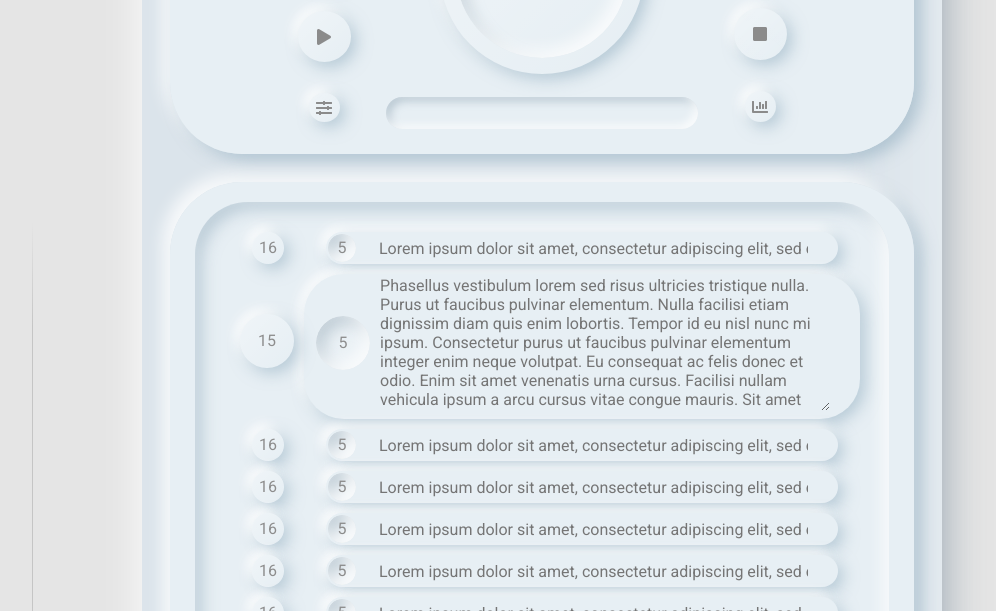
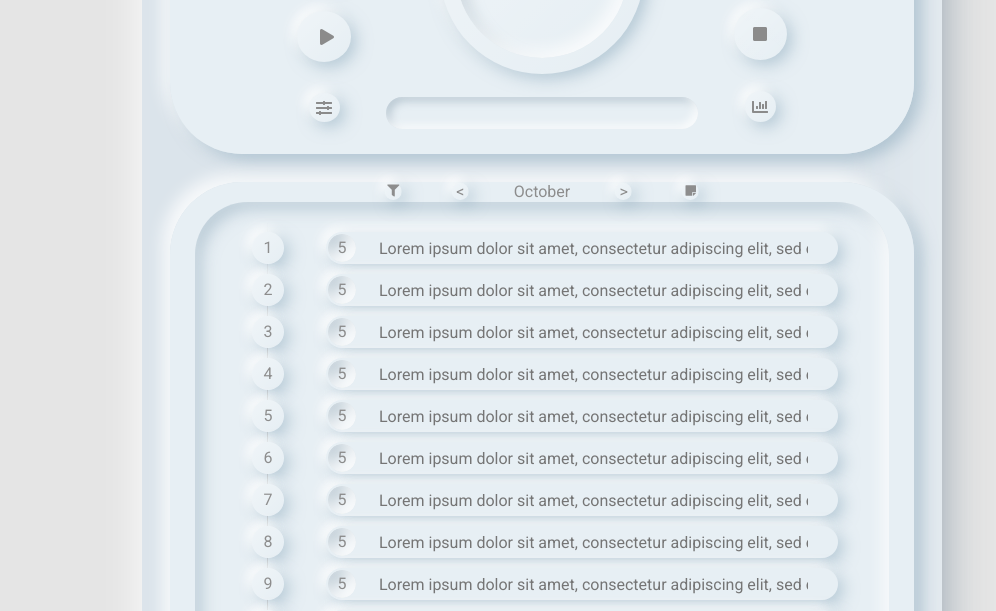
Before and after one commit to ornovetsky/organizer, a plain HTML site: page index.html in a window 1280 px wide. Shown: the part 189-800 px from the top of the page, without its empty margins (98-1094 px from the left). Drawn offline with Linux system fonts and the light colour scheme.

Commit message:
added note rendering component and selection functionality

```diff
--- a/index.html
+++ b/index.html
@@ -28,17 +28,27 @@
           <div class="stats" id="stats"><i class="fas fa-chart-bar"></i></div>
         </div>
     </div>
+    <div class="navbar">
+      <div class="navbar-container">
+          <div class="btn-nav" id="nav-filter"><i class="fas fa-filter"></i></div>
+          <div class="btn-nav" id="nav-month-prev"><p class="text"><</p></div>
+          <p class="month">October</p>
+          <div class="btn-nav" id="nav-month-next"><p class="text">></p></div>
+          <div class="btn-nav" id="nav-notes"><i class="fas fa-sticky-note"></i></div>
+      </div>
+    </div>
     <div class="container-organizer">
+
       <div class="line"></div>
       <div class="container-organizer-inside">
-
+<!--
         <div class="day-unsel">
                <div class="day-unsel-number"><p class="date-unsel" id="date-unsel">16</p></div>
                 <div class="day-unsel-text">
                     <div class="day-unsel-pomodoro-amount" id="day-pomodoro-amount">
                       <p class="pom-amount-unsel" id="pom-amount-unsel">5</p>
                     </div>
-                    <input type="text" class="day-unsel-notes-input" id="day-notes-input" placeholder="Lorem ipsum dolor sit amet, consectetur adipiscing elit, sed do eiusmod tempor ">
+                    <input type="text" class="day-unsel-notes-input" placeholder="Lorem ipsum dolor sit amet, consectetur adipiscing elit, sed do eiusmod tempor ">
               </div>
         </div>
         <div class="day-sel">
@@ -47,8 +57,7 @@
                     <div class="day-sel-pomodoro-amount" id="day-pomodoro-amount">
                       <p class="pom-amount-sel" id="pom-amount-sel">5</p>
                     </div>
-                    <!-- <input type="text" class="day-sel-notes-input" id="day-notes-input" placeholder="Lorem ipsum dolor sit amet, consectetur adipiscing elit, sed do eiusmod tempor "> -->
-                    <textarea name="" id="day-notes-input" cols="30" rows="10" class="day-sel-notes-input" placeholder="Phasellus vestibulum lorem sed risus ultricies tristique nulla. Purus ut faucibus pulvinar elementum. Nulla facilisi etiam dignissim diam quis enim lobortis. Tempor id eu nisl nunc mi ipsum. Consectetur purus ut faucibus pulvinar elementum integer enim neque volutpat. Eu consequat ac felis donec et odio. Enim sit amet venenatis urna cursus. Facilisi nullam vehicula ipsum a arcu cursus vitae congue mauris. Sit amet volutpat consequat mauris nunc. Duis tristique sollicitudin nibh sit amet commodo nulla. Nisl tincidunt eget nullam non nisi est sit. Curabitur vitae nunc sed velit dignissim. Sed risus ultricies tristique nulla aliquet enim tortor."></textarea>
+                    <textarea name="" cols="30" rows="10" class="day-sel-notes-input" placeholder="Phasellus vestibulum lorem sed risus ultricies tristique nulla. Purus ut faucibus pulvinar elementum. Nulla facilisi etiam dignissim diam quis enim lobortis. Tempor id eu nisl nunc mi ipsum. Consectetur purus ut faucibus pulvinar elementum integer enim neque volutpat. Eu consequat ac felis donec et odio. Enim sit amet venenatis urna cursus. Facilisi nullam vehicula ipsum a arcu cursus vitae congue mauris. Sit amet volutpat consequat mauris nunc. Duis tristique sollicitudin nibh sit amet commodo nulla. Nisl tincidunt eget nullam non nisi est sit. Curabitur vitae nunc sed velit dignissim. Sed risus ultricies tristique nulla aliquet enim tortor."></textarea>
               </div>
         </div>
          <div class="day-unsel">
@@ -57,7 +66,7 @@
                     <div class="day-unsel-pomodoro-amount" id="day-pomodoro-amount">
                       <p class="pom-amount-unsel" id="pom-amount-unsel">5</p>
                     </div>
-                    <input type="text" class="day-unsel-notes-input" id="day-notes-input" placeholder="Lorem ipsum dolor sit amet, consectetur adipiscing elit, sed do eiusmod tempor ">
+                    <input type="text" class="day-unsel-notes-input" placeholder="Lorem ipsum dolor sit amet, consectetur adipiscing elit, sed do eiusmod tempor ">
               </div>
         </div>
          <div class="day-unsel">
@@ -66,7 +75,7 @@
                     <div class="day-unsel-pomodoro-amount" id="day-pomodoro-amount">
                       <p class="pom-amount-unsel" id="pom-amount-unsel">5</p>
                     </div>
-                    <input type="text" class="day-unsel-notes-input" id="day-notes-input" placeholder="Lorem ipsum dolor sit amet, consectetur adipiscing elit, sed do eiusmod tempor ">
+                    <input type="text" class="day-unsel-notes-input" placeholder="Lorem ipsum dolor sit amet, consectetur adipiscing elit, sed do eiusmod tempor ">
               </div>
         </div>
          <div class="day-unsel">
@@ -75,7 +84,7 @@
                     <div class="day-unsel-pomodoro-amount" id="day-pomodoro-amount">
                       <p class="pom-amount-unsel" id="pom-amount-unsel">5</p>
                     </div>
-                    <input type="text" class="day-unsel-notes-input" id="day-notes-input" placeholder="Lorem ipsum dolor sit amet, consectetur adipiscing elit, sed do eiusmod tempor ">
+                    <input type="text" class="day-unsel-notes-input" placeholder="Lorem ipsum dolor sit amet, consectetur adipiscing elit, sed do eiusmod tempor ">
               </div>
         </div>
          <div class="day-unsel">
@@ -84,7 +93,7 @@
                     <div class="day-unsel-pomodoro-amount" id="day-pomodoro-amount">
                       <p class="pom-amount-unsel" id="pom-amount-unsel">5</p>
                     </div>
-                    <input type="text" class="day-unsel-notes-input" id="day-notes-input" placeholder="Lorem ipsum dolor sit amet, consectetur adipiscing elit, sed do eiusmod tempor ">
+                    <input type="text" class="day-unsel-notes-input" placeholder="Lorem ipsum dolor sit amet, consectetur adipiscing elit, sed do eiusmod tempor ">
               </div>
         </div>
          <div class="day-unsel">
@@ -93,7 +102,7 @@
                     <div class="day-unsel-pomodoro-amount" id="day-pomodoro-amount">
                       <p class="pom-amount-unsel" id="pom-amount-unsel">5</p>
                     </div>
-                    <input type="text" class="day-unsel-notes-input" id="day-notes-input" placeholder="Lorem ipsum dolor sit amet, consectetur adipiscing elit, sed do eiusmod tempor ">
+                    <input type="text" class="day-unsel-notes-input" placeholder="Lorem ipsum dolor sit amet, consectetur adipiscing elit, sed do eiusmod tempor ">
               </div>
         </div>
          <div class="day-unsel">
@@ -102,7 +111,7 @@
                     <div class="day-unsel-pomodoro-amount" id="day-pomodoro-amount">
                       <p class="pom-amount-unsel" id="pom-amount-unsel">5</p>
                     </div>
-                    <input type="text" class="day-unsel-notes-input" id="day-notes-input" placeholder="Lorem ipsum dolor sit amet, consectetur adipiscing elit, sed do eiusmod tempor ">
+                    <input type="text" class="day-unsel-notes-input" placeholder="Lorem ipsum dolor sit amet, consectetur adipiscing elit, sed do eiusmod tempor ">
               </div>
         </div>
          <div class="day-unsel">
@@ -111,7 +120,7 @@
                     <div class="day-unsel-pomodoro-amount" id="day-pomodoro-amount">
                       <p class="pom-amount-unsel" id="pom-amount-unsel">5</p>
                     </div>
-                    <input type="text" class="day-unsel-notes-input" id="day-notes-input" placeholder="Lorem ipsum dolor sit amet, consectetur adipiscing elit, sed do eiusmod tempor ">
+                    <input type="text" class="day-unsel-notes-input" placeholder="Lorem ipsum dolor sit amet, consectetur adipiscing elit, sed do eiusmod tempor ">
               </div>
         </div>
          <div class="day-unsel">
@@ -120,7 +129,7 @@
                     <div class="day-unsel-pomodoro-amount" id="day-pomodoro-amount">
                       <p class="pom-amount-unsel" id="pom-amount-unsel">5</p>
                     </div>
-                    <input type="text" class="day-unsel-notes-input" id="day-notes-input" placeholder="Lorem ipsum dolor sit amet, consectetur adipiscing elit, sed do eiusmod tempor ">
+                    <input type="text" class="day-unsel-notes-input" placeholder="Lorem ipsum dolor sit amet, consectetur adipiscing elit, sed do eiusmod tempor ">
               </div>
         </div>
          <div class="day-unsel">
@@ -129,10 +138,10 @@
                     <div class="day-unsel-pomodoro-amount" id="day-pomodoro-amount">
                       <p class="pom-amount-unsel" id="pom-amount-unsel">5</p>
                     </div>
-                    <input type="text" class="day-unsel-notes-input" id="day-notes-input" placeholder="Lorem ipsum dolor sit amet, consectetur adipiscing elit, sed do eiusmod tempor ">
+                    <input type="text" class="day-unsel-notes-input" placeholder="Lorem ipsum dolor sit amet, consectetur adipiscing elit, sed do eiusmod tempor ">
               </div>
         </div>
-      </div>
+      </div> -->
     </div>
   </div>
   <script src="script.js"></script>
--- a/script.js
+++ b/script.js
@@ -0,0 +1,112 @@
+const months = [
+  "January",
+  "February",
+  "March",
+  "April",
+  "May",
+  "June",
+  "July",
+  "August",
+  "September",
+  "October",
+  "November",
+  "December",
+];
+// const dayUnsel = document.getElementsByClassName("day-unsel");
+const dayUnsel = document.querySelectorAll(".day-unsel")
+
+const date = new Date();
+
+const lastDay = new Date(date.getFullYear(), date.getMonth()+1, 0).getDate()
+
+
+
+// display current month
+document.querySelector(".month").innerHTML = months[date.getMonth()];
+
+const ContainerOrganizer = document.getElementsByClassName("container-organizer-inside")[0]
+
+
+let days = "";
+
+// function clicked(){
+//   console.log('parent')
+// }
+
+function noteExpand(i){
+
+  renderNotes()
+  // let currentId = 'note-' + i
+  let currentNote = document.getElementById(`note-${i}`)
+  currentNote.classList.remove('day-unsel')
+  currentNote.classList.add('day-sel')
+  currentNote.innerHTML = `  <div class="day-sel-number"><p class="date-sel" id="date-sel">${i}</p></div>
+   <div class="day-sel-text">
+       <div class="day-sel-pomodoro-amount" id="day-pomodoro-amount">
+         <p class="pom-amount-sel" id="pom-amount-sel">5</p>
+       </div>
+       <textarea name="" cols="30" rows="10" class="day-sel-notes-input" placeholder="Phasellus vestibulum lorem sed risus ultricies tristique nulla. Purus ut faucibus pulvinar elementum. Nulla facilisi etiam dignissim diam quis enim lobortis. Tempor id eu nisl nunc mi ipsum. Consectetur purus ut faucibus pulvinar elementum integer enim neque volutpat. Eu consequat ac felis donec et odio. Enim sit amet venenatis urna cursus. Facilisi nullam vehicula ipsum a arcu cursus vitae congue mauris. Sit amet volutpat consequat mauris nunc. Duis tristique sollicitudin nibh sit amet commodo nulla. Nisl tincidunt eget nullam non nisi est sit. Curabitur vitae nunc sed velit dignissim. Sed risus ultricies tristique nulla aliquet enim tortor."></textarea>
+ </div>`
+
+}
+
+function renderNotes(){
+days = ''
+for (let i=1; i<= lastDay; i++) {
+  days += `<div class="day-unsel" id="note-${i}" onclick="noteExpand(${i})">
+  <div class="day-unsel-number"><p class="date-unsel">${i}</p></div>
+   <div class="day-unsel-text">
+       <div class="day-unsel-pomodoro-amount"
+         <p class="pom-amount-unsel">5</p>
+       </div>
+       <input type="text" class="day-unsel-notes-input" placeholder="Lorem ipsum dolor sit amet, consectetur adipiscing elit, sed do eiusmod tempor ">
+ </div>
+</div>`
+ContainerOrganizer.innerHTML = days;
+}}
+
+renderNotes();
+
+
+// написать компонент РендерНоутс, при клике
+
+// const notesDays = document.getElementsByClassName("day-unsel")
+// let asd = Array.from(notesDays).forEach( el => {
+//   el.addEventListener('click', e => {console.log(e.target, 'clicked')})
+// })
+
+// ContainerOrganizer.addEventListener('click', e => {console.log('clicked')})
+
+
+// -----------------//
+
+// let notes = []
+// notes.length = lastDay
+// notes.forEach(el, index => {
+// el = `<div class="day-unsel" id="note-${index}">
+// <div class="day-unsel-number"><p class="date-unsel">${index}</p></div>
+//  <div class="day-unsel-text">
+//      <div class="day-unsel-pomodoro-amount"
+//        <p class="pom-amount-unsel">5</p>
+//      </div>
+//      <input type="text" class="day-unsel-notes-input" placeholder="Lorem ipsum dolor sit amet, consectetur adipiscing elit, sed do eiusmod tempor ">
+// </div>
+// </div>`
+// })
+
+
+// notesDays.forEach(el => {
+//   el.addEventListener('click', e => {
+//     console.log('asd')
+//   })
+// })
+
+// if (e.target.classList.contains('day-unsel-notes-input')) {
+//     e.target.classList.remove('day-unsel-notes-input')
+//     e.target.classList.add('day-sel-notes-input')
+// }
+//   if (e.target.classList.contains('day-unsel'))   {
+//     e.target.classList.remove('day-unsel')
+//     e.target.classList.add('day-sel')
+// }
+// }
--- a/style.css
+++ b/style.css
@@ -58,6 +58,56 @@ textarea::-webkit-scrollbar {
   background: linear-gradient(0deg, #E7EFF4, #E7EFF4);
   box-shadow: -8px -8px 16px rgba(255, 255, 255, 0.8), 8px 6px 16px rgba(131, 163, 184, 0.5);
   border-radius: 72px;
+
+}
+
+.navbar {
+  position: absolute;
+  left:50%;
+  z-index: 66;
+  font-size: 12px;
+}
+
+.navbar-container {
+  transform: translate(-50%, 0);
+  display:flex;
+  justify-content: center;
+  align-items: center;
+}
+
+.btn-nav {
+  display:flex;
+  justify-content: center;
+  align-items: center;
+  text-align: center;
+  margin:0 25px;
+  width: 17px;
+  height: 17px;
+  border-radius: 50%;
+  background: linear-gradient(136.53deg, rgba(255, 255, 255, 0.3) 14.8%, rgba(255, 255, 255, 0) 87.9%), #E7EFF4;
+  box-shadow: 5px 5px 16px rgba(131, 163, 184, 0.5), -5px -5px 12px #FFFFFF;
+}
+
+.navbar-container i {
+
+  width: 20px;
+  color: #8D8D8D;
+}
+
+
+.navbar .month {
+  font-family: Roboto;
+  font-weight: 400;
+  color: #8D8D8D;
+  font-size: 16px;
+  margin:0 20px;
+}
+
+.text {
+  font-family: Roboto;
+  font-weight: 400;
+  color: #8D8D8D;
+  font-size: 16px;
 }
 
 .column-1 {
@@ -87,7 +137,7 @@ textarea::-webkit-scrollbar {
 
 .play-pause {
   border-radius: 50%;
-  width: 53px;
+  width: 54px;
   height: 54px;
   padding: 4px 4px;
   background: linear-gradient(136.53deg, rgba(255, 255, 255, 0.3) 14.8%, rgba(255, 255, 255, 0) 87.9%), #E7EFF4;
@@ -99,7 +149,10 @@ textarea::-webkit-scrollbar {
 }
 
 .play-pause i {
+height: 16px;
+width: 16px;
 margin:auto;
+padding-left: 4px;
 color:#8b8b8b;
 }
 
@@ -251,18 +304,13 @@ color:#8b8b8b;
     background: linear-gradient(0deg, #E7EFF4, #E7EFF4);
     box-shadow: inset -7px -7px 16px rgba(255, 255, 255, 0.8), inset 7px 7px 16px rgba(143, 170, 187, 0.5);
     border-radius: 53px;
+    position: absolute;
+    padding:20px;
+    overflow: scroll;
   }
 /*
   INPUT AND DAYS
 */
-.container-organizer-inside {
-  /* display:flex;
-  flex: 0 0 auto;
-  flex-direction: column;  */
-  position: absolute;
-  padding:20px;
-  overflow: scroll;
-}
 
 .container-organizer-inside::-webkit-scrollbar {
   width:1px;
@@ -271,8 +319,9 @@ color:#8b8b8b;
 
 .line {
   background-color:black;
-  position:absolute;
-  left:130px;
+  position: absolute;
+  /* left:230px; */
+  margin-right:549px;
   z-index: 5;
   flex-shrink: 0;
   height:489px;
@@ -371,10 +420,10 @@ color:#8b8b8b;
 
   .day-sel {
     display:flex;
-    flex: 0 0 auto;
+    /* flex: 0 0 auto; */
     /* margin:0 auto; */
-    margin-top:10px;
-    margin-bottom:10px;
+    margin-top:12px;
+    margin-bottom:12px;
     margin-left:25px;
     margin-right:auto;
     width: 600px;
```
Also changed, not shown: readme+todolist.txt (added).
